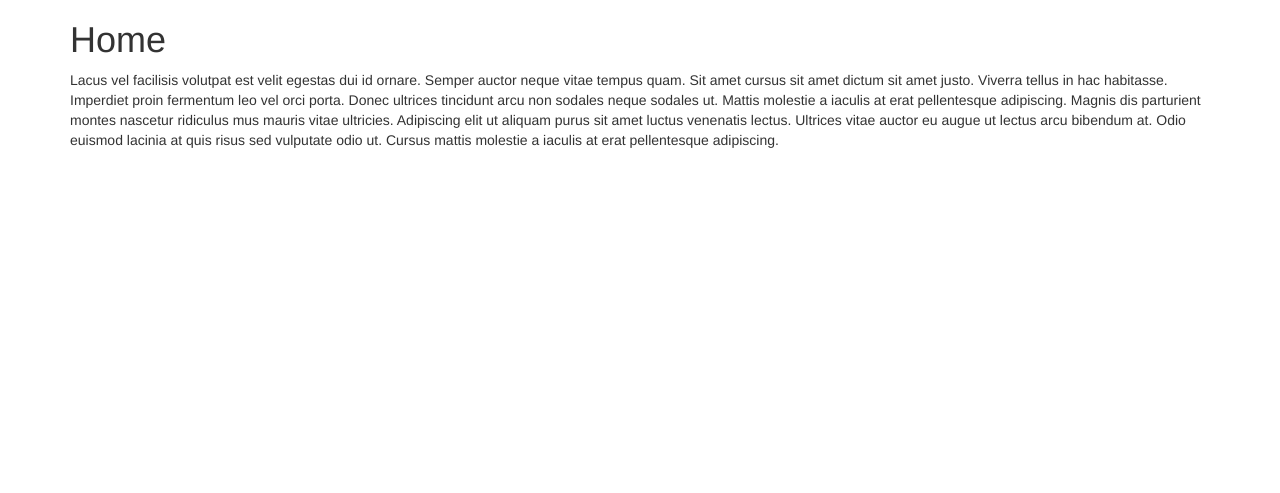
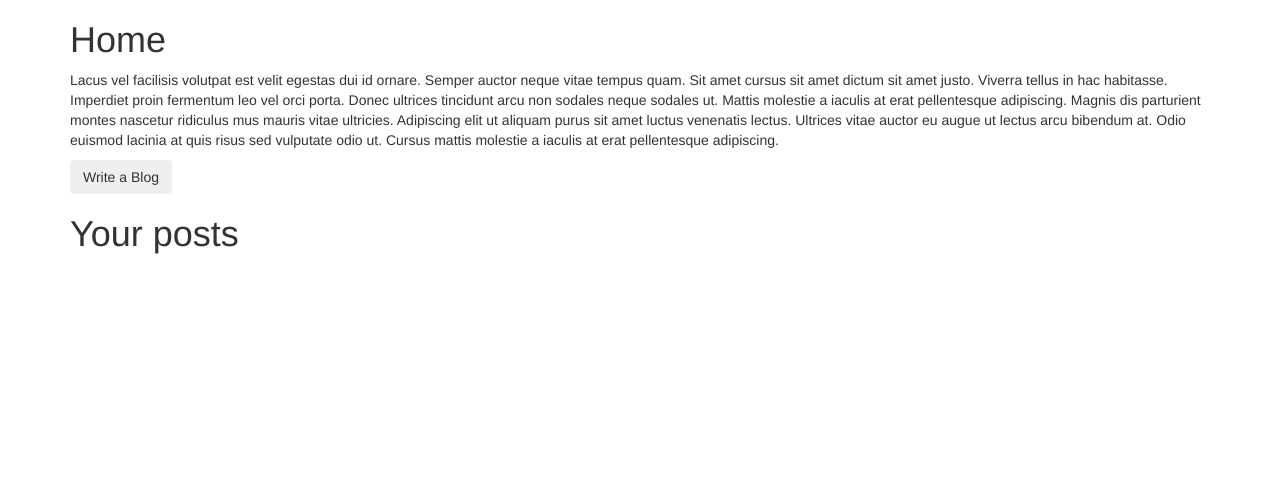
Before and after one commit to mrodriguez3313/Res, a Node server app: page / in a window 1280 px wide. Shown: the part 90-583 px from the top of the page. Run offline with Node 20, Linux system fonts and the light colour scheme.

Commit message:
challenge 21 done

```diff
--- a/app.js
+++ b/app.js
@@ -3,12 +3,13 @@
 const express = require("express");
 const bodyParser = require("body-parser");
 const ejs = require("ejs");
+var lo = require('lodash');
 
 const port = 8080;
 const homeStartingContent = "Lacus vel facilisis volutpat est velit egestas dui id ornare. Semper auctor neque vitae tempus quam. Sit amet cursus sit amet dictum sit amet justo. Viverra tellus in hac habitasse. Imperdiet proin fermentum leo vel orci porta. Donec ultrices tincidunt arcu non sodales neque sodales ut. Mattis molestie a iaculis at erat pellentesque adipiscing. Magnis dis parturient montes nascetur ridiculus mus mauris vitae ultricies. Adipiscing elit ut aliquam purus sit amet luctus venenatis lectus. Ultrices vitae auctor eu augue ut lectus arcu bibendum at. Odio euismod lacinia at quis risus sed vulputate odio ut. Cursus mattis molestie a iaculis at erat pellentesque adipiscing.";
 const aboutContent = "Hac habitasse platea dictumst vestibulum rhoncus est pellentesque. Dictumst vestibulum rhoncus est pellentesque elit ullamcorper. Non diam phasellus vestibulum lorem sed. Platea dictumst quisque sagittis purus sit. Egestas sed sed risus pretium quam vulputate dignissim suspendisse. Mauris in aliquam sem fringilla. Semper risus in hendrerit gravida rutrum quisque non tellus orci. Amet massa vitae tortor condimentum lacinia quis vel eros. Enim ut tellus elementum sagittis vitae. Mauris ultrices eros in cursus turpis massa tincidunt dui.";
 const contactContent = "Scelerisque eleifend donec pretium vulputate sapien. Rhoncus urna neque viverra justo nec ultrices. Arcu dui vivamus arcu felis bibendum. Consectetur adipiscing elit duis tristique. Risus viverra adipiscing at in tellus integer feugiat. Sapien nec sagittis aliquam malesuada bibendum arcu vitae. Consequat interdum varius sit amet mattis. Iaculis nunc sed augue lacus. Interdum posuere lorem ipsum dolor sit amet consectetur adipiscing elit. Pulvinar elementum integer enim neque. Ultrices gravida dictum fusce ut placerat orci nulla. Mauris in aliquam sem fringilla ut morbi tincidunt. Tortor posuere ac ut consequat semper viverra nam libero.";
-
+let posts = [];
 const app = express();
 
 app.set('view engine', 'ejs');
@@ -16,13 +17,19 @@ app.set('view engine', 'ejs');
 app.use(bodyParser.urlencoded({extended: true}));
 app.use(express.static("public"));
 
-
-app.post("/", function(req, res) {
-  console.log("Posted");
+app.get("/", function(req, res) {
+  res.render("home", {page: "Home", introParagraph: homeStartingContent, posts: posts});
 });
 
-app.get("/", function(req, res) {
-  res.render("home", {page: "Home", introParagraph: homeStartingContent});
+app.get("/posts/:query", function(req, res) {
+  const query = req.params.query;
+  console.log(query);
+  posts.forEach(function(element){
+    if(lo.lowerCase(query) === lo.lowerCase(element.postTitle)){
+      console.log("Match found!");
+      res.render("post", {pageTitle: element.postTitle, postContent: element.postBody})
+    }
+  });
 });
 
 app.get("/about", function(req, res) {
@@ -37,12 +44,14 @@ app.get("/compose", function(req, res) {
   res.render("compose", {page: "Compose"});
 });
 
-app.post("/compose", function(req, res){
+app.post("/compose", function(req, res) {
   const post = {
     postTitle: req.body.blogTitle,
     postBody: req.body.blogBody
   };
-  console.log(post);
+  posts.push(post);
+  // console.log(posts);
+  res.redirect("/");
 })
 
 app.listen(port, function() {
--- a/public/css/styles.css
+++ b/public/css/styles.css
@@ -33,3 +33,10 @@
 	font-size: 12px;
   color: #fff;
 }
+
+.truncate {
+  width: 90%;
+  white-space: nowrap;
+  overflow: hidden;
+  text-overflow: ellipsis;
+}
--- a/views/home.ejs
+++ b/views/home.ejs
@@ -1,7 +1,15 @@
 <!DOCTYPE html>
 <%- include('partials/header'); -%>
-  <body>
-    <h1><%=page%></h1>
-    <p><%=introParagraph%></p>
-  </body>
+  <h1><%=page%></h1>
+  <p><%=introParagraph%></p>
+  <form action="/compose" method="get">
+    <button type="submit" class="btn btn-secondary">Write a Blog</button>
+  </form>
+
+  <h1>Your posts</h2>
+  <%posts.forEach(function(element){ %>
+    <h2><%=element.postTitle%></h3>
+    <p><%=element.postBody.substring(0,100) + "... "%><a href="/posts/<%=element.postTitle%>">Read more</a></p>
+
+    <% }) %>
 <%- include('partials/footer'); -%>
--- a/views/post.ejs
+++ b/views/post.ejs
@@ -0,0 +1,4 @@
+<%- include('partials/header'); -%>
+  <h1><%=pageTitle%></h1>
+  <p><%=postContent%></p>
+<%- include('partials/footer'); -%>
```
Also changed, not shown: views/about.ejs (+3 -4 lines).
